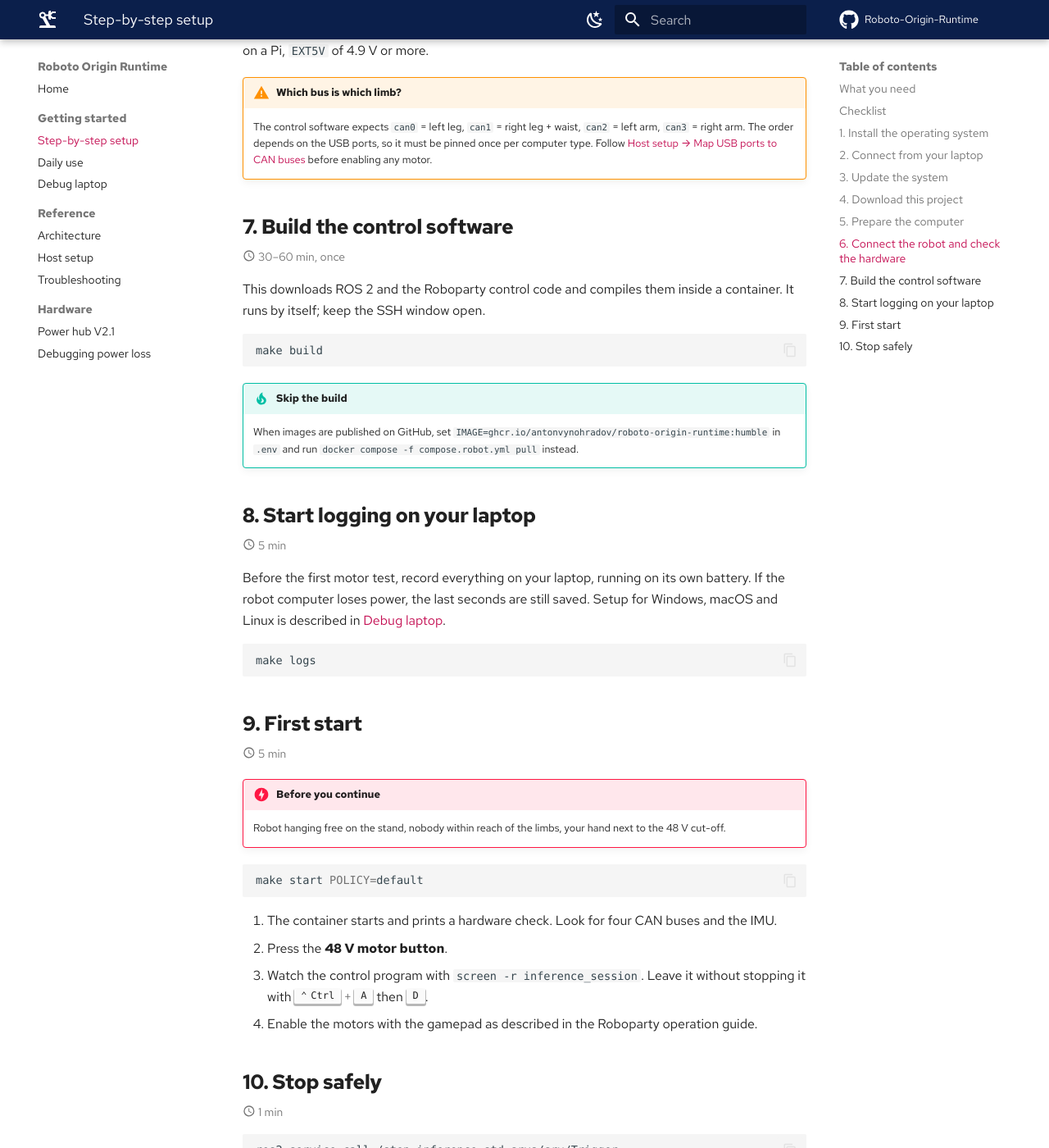
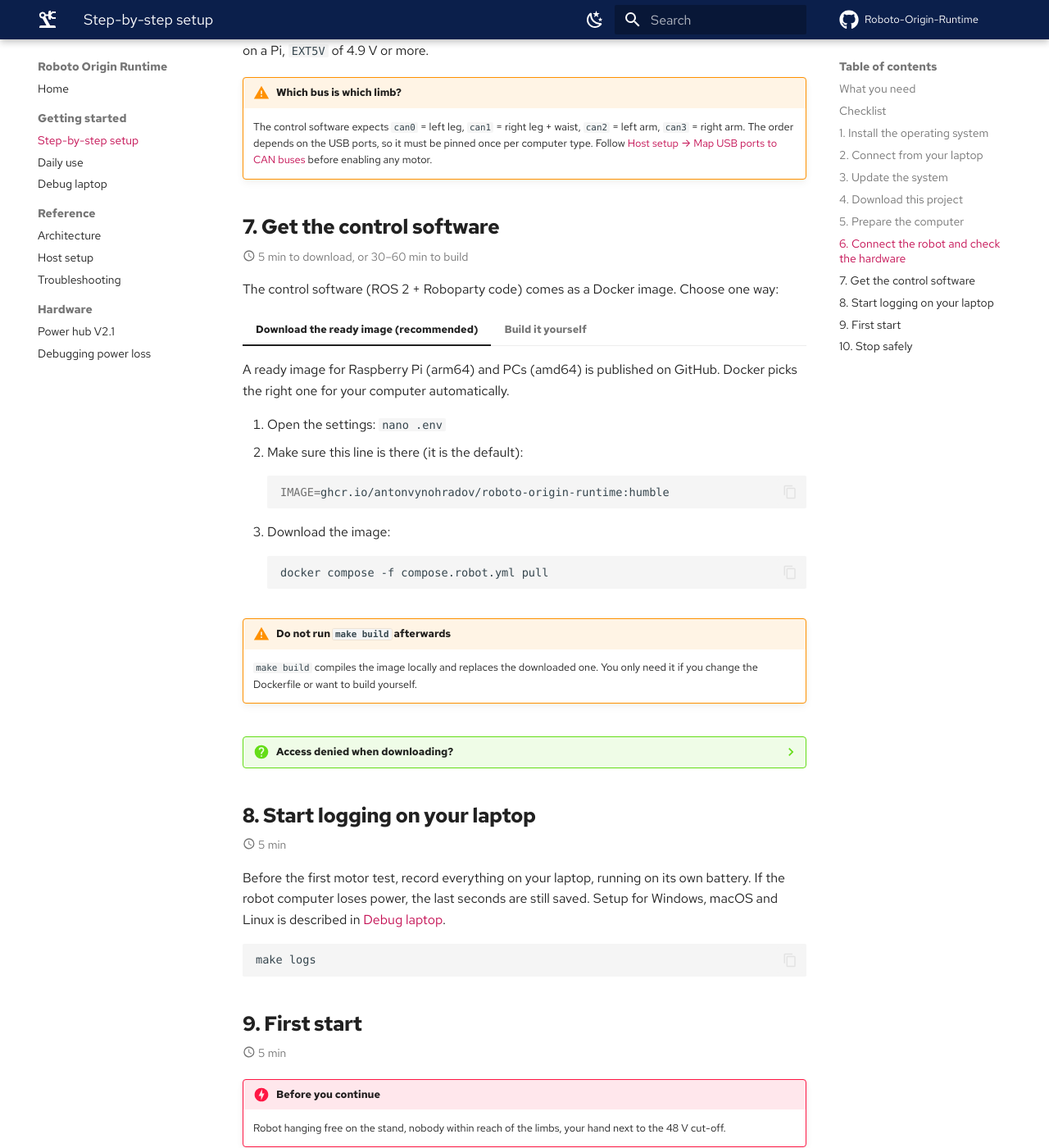
Before and after one commit to AntonVynohradov/Roboto-Origin-Runtime, an MkDocs documentation site: the page built from docs/getting-started.md, in a window 1280 px wide and 1400 px high, scrolled down 3323 px. Shown: the whole window at 82% size. Built offline with MkDocs 1.6.1 and Material for MkDocs 9.7.7, drawn with Linux system fonts in a browser that asks for light colours; some web fonts are replaced; comment, search, counter and statistics services are not loaded; some of the changed text lies outside the part shown.

Commit message:
Document using the prebuilt image from GHCR

````diff
--- a/docs/getting-started.md
+++ b/docs/getting-started.md
@@ -23,7 +23,7 @@ are typical for a Raspberry Pi 5 (a laptop is faster).
 - [ ] 4. Download this project
 - [ ] 5. Prepare the computer
 - [ ] 6. Connect the robot and check the hardware
-- [ ] 7. Build the control software
+- [ ] 7. Get the control software
 - [ ] 8. Start logging on your laptop
 - [ ] 9. First start
 - [ ] 10. Stop safely
@@ -150,22 +150,54 @@ You should see **[OK]** for `can0` to `can3` with `bitrate 1000000`, an IMU at
     [Host setup → Map USB ports to CAN buses](host-setup.md#2-map-usb-ports-to-can-buses)
     before enabling any motor.
 
-## 7. Build the control software
+## 7. Get the control software
 
-:material-clock-outline: 30–60 min, once
+:material-clock-outline: 5 min to download, or 30–60 min to build
 { .step-time }
 
-This downloads ROS 2 and the Roboparty control code and compiles them inside a container.
-It runs by itself; keep the SSH window open.
+The control software (ROS 2 + Roboparty code) comes as a Docker image. Choose one way:
 
-```bash
-make build
-```
+=== "Download the ready image (recommended)"
 
-!!! tip "Skip the build"
-    When images are published on GitHub, set
-    `IMAGE=ghcr.io/antonvynohradov/roboto-origin-runtime:humble` in `.env` and run
-    `docker compose -f compose.robot.yml pull` instead.
+    A ready image for Raspberry Pi (arm64) and PCs (amd64) is published on GitHub. Docker
+    picks the right one for your computer automatically.
+
+    1. Open the settings: `nano .env`
+    2. Make sure this line is there (it is the default):
+
+        ```bash
+        IMAGE=ghcr.io/antonvynohradov/roboto-origin-runtime:humble
+        ```
+
+    3. Download the image:
+
+        ```bash
+        docker compose -f compose.robot.yml pull
+        ```
+
+    !!! warning "Do not run `make build` afterwards"
+        `make build` compiles the image locally and replaces the downloaded one. You only
+        need it if you change the Dockerfile or want to build yourself.
+
+=== "Build it yourself"
+
+    Compiles everything on this computer. Use it when no image is published yet, or you
+    changed `docker/Dockerfile`. It runs by itself; keep the SSH window open.
+
+    ```bash
+    make build
+    ```
+
+    On a Raspberry Pi 5 this takes 30–60 minutes the first time.
+
+??? question "Access denied when downloading?"
+    The image is private. Either ask the owner to make the package public, or log in once
+    with a GitHub token that has the `read:packages` permission (paste the token as the
+    password):
+
+    ```bash
+    docker login ghcr.io -u YOUR-GITHUB-USER
+    ```
 
 ## 8. Start logging on your laptop
 
````
Also changed, not shown: README.md (+1 -1 lines), docs/daily-use.md (+41 -7 lines), 1 other file.
